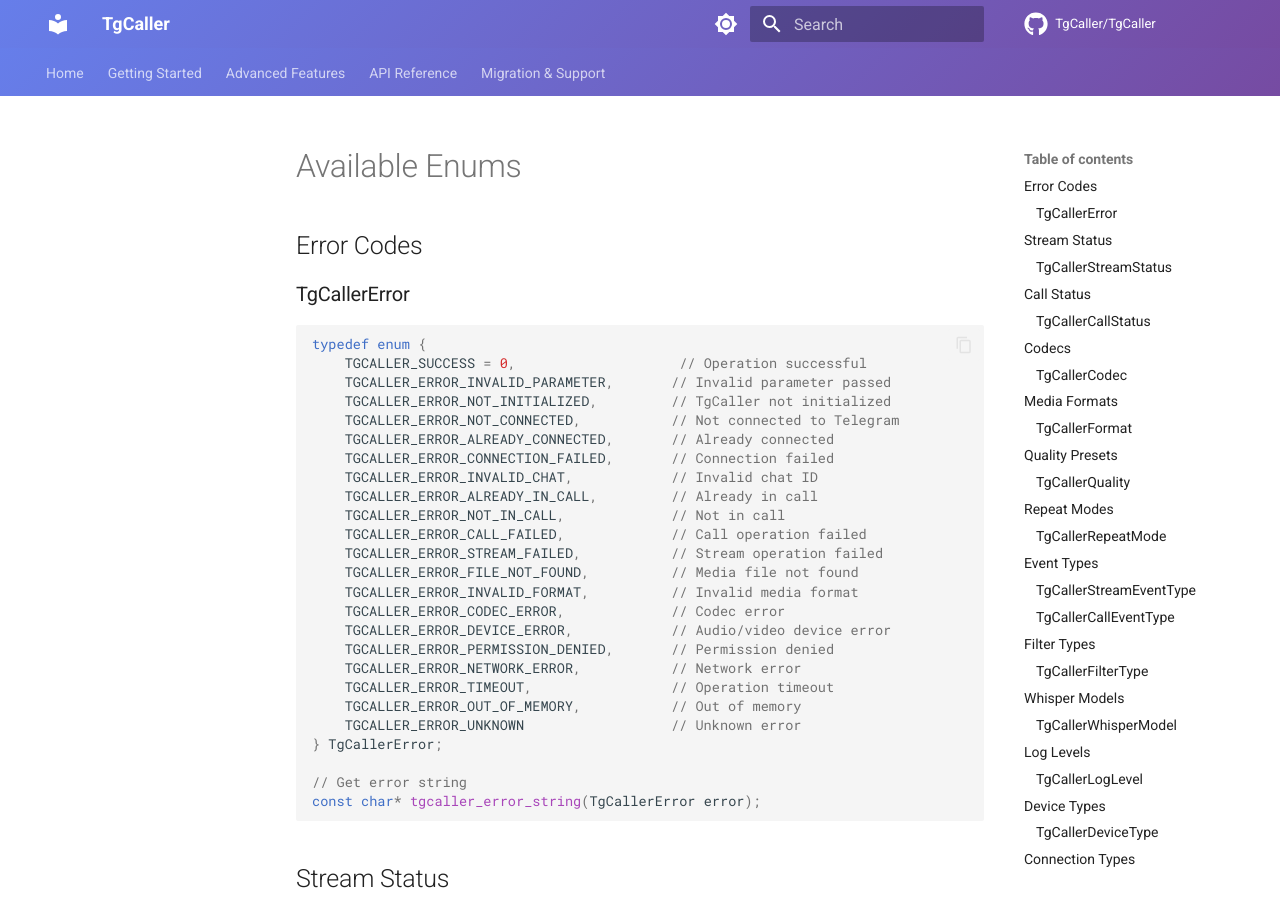
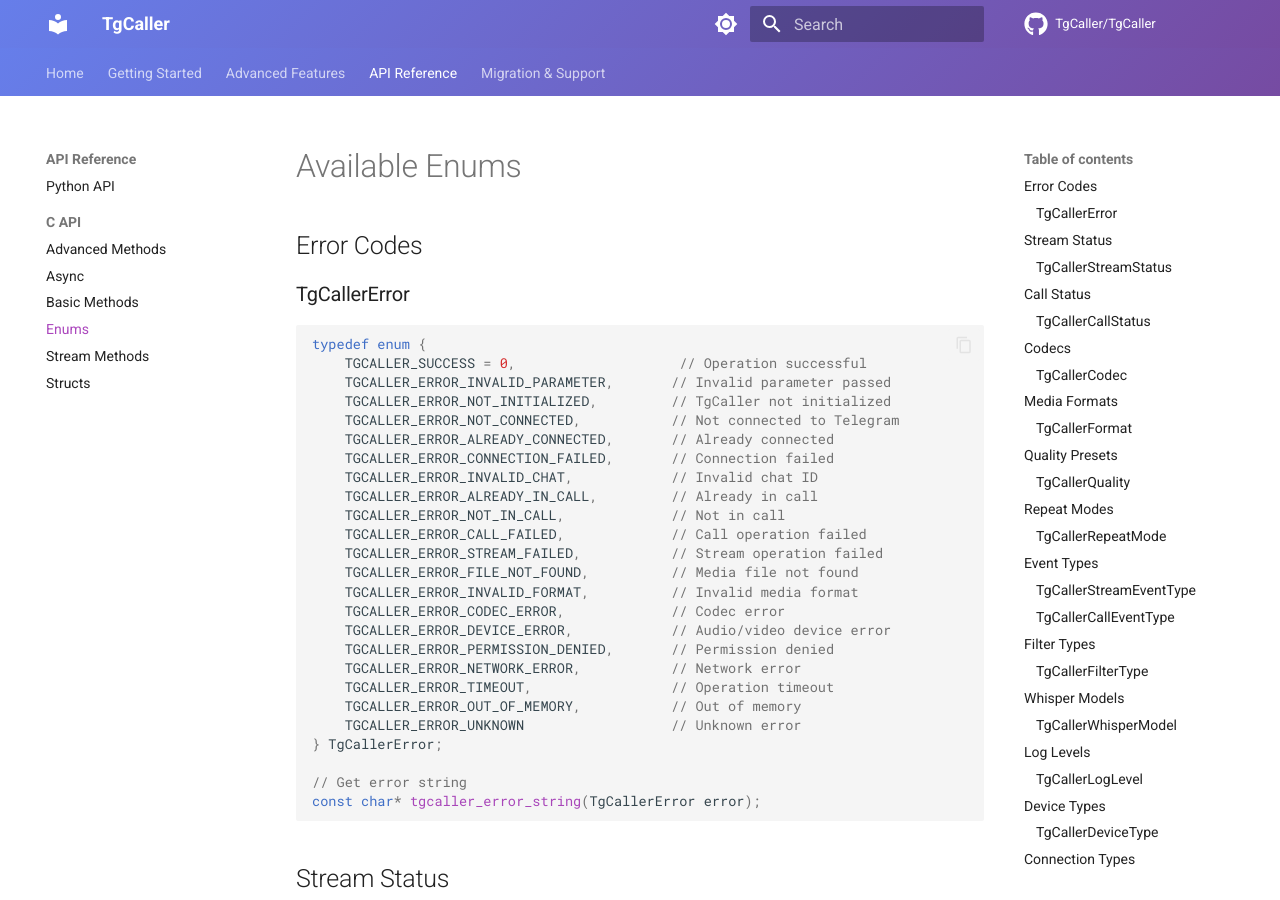
Before and after one commit to TgCaller/TgCaller, an MkDocs documentation site: the page built from docs/c-api/enums.md, in a window 1280 px wide and 900 px high. Built offline with MkDocs 1.6.1 and Material for MkDocs 9.7.7, drawn with Linux system fonts in a browser that asks for light colours; comment, search, counter and statistics services are not loaded.

Commit message:
Update mkdocs.yml

```diff
--- a/mkdocs.yml
+++ b/mkdocs.yml
@@ -44,7 +44,13 @@ nav:
       - Docker Deployment: docker.md
   - API Reference:
       - Python API: api.md
-      - C API: c-api/
+      - C API:
+          - Advanced Methods: c-api/advanced-methods.md
+          - Async: c-api/async.md
+          - Basic Methods: c-api/basic-methods.md
+          - Enums: c-api/enums.md
+          - Stream Methods: c-api/stream-methods.md
+          - Structs: c-api/structs.md
   - Migration & Support:
       - Migration Guide: migration.md
       - FAQ: faq.md
```
